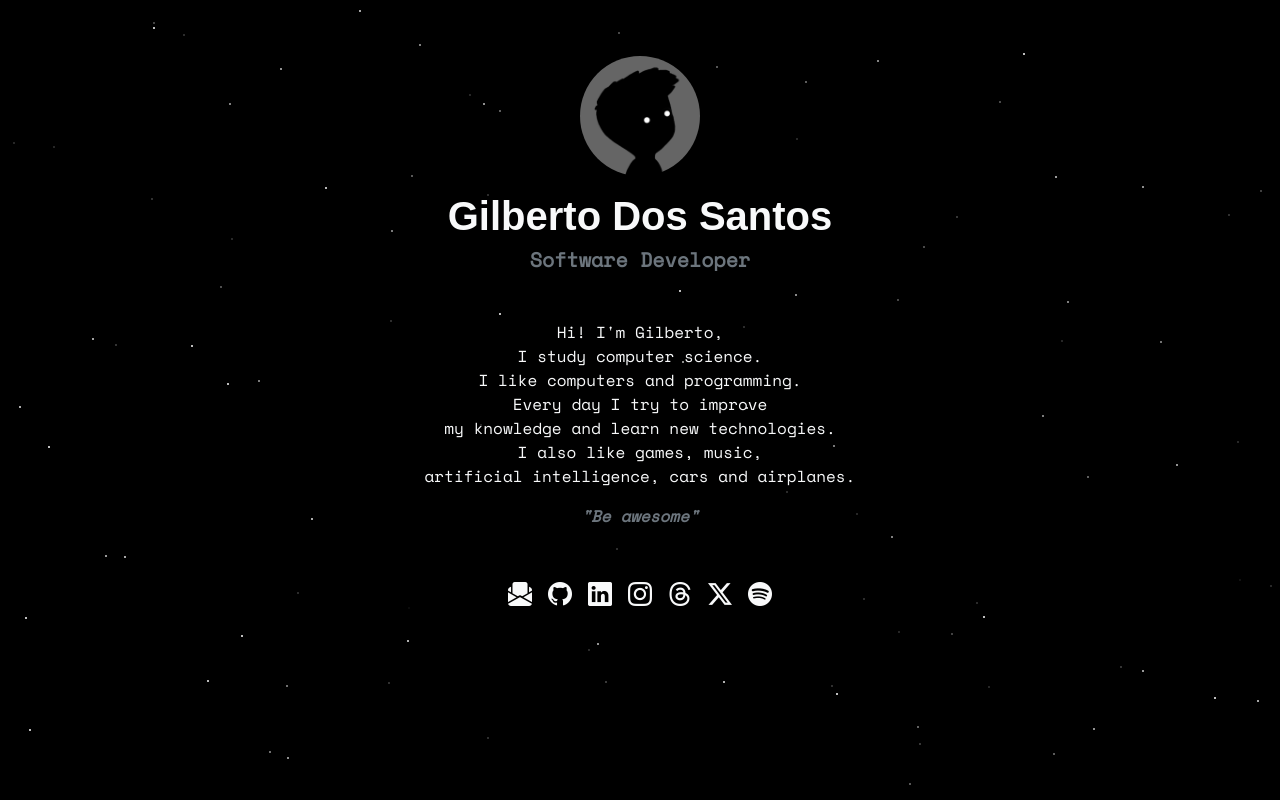
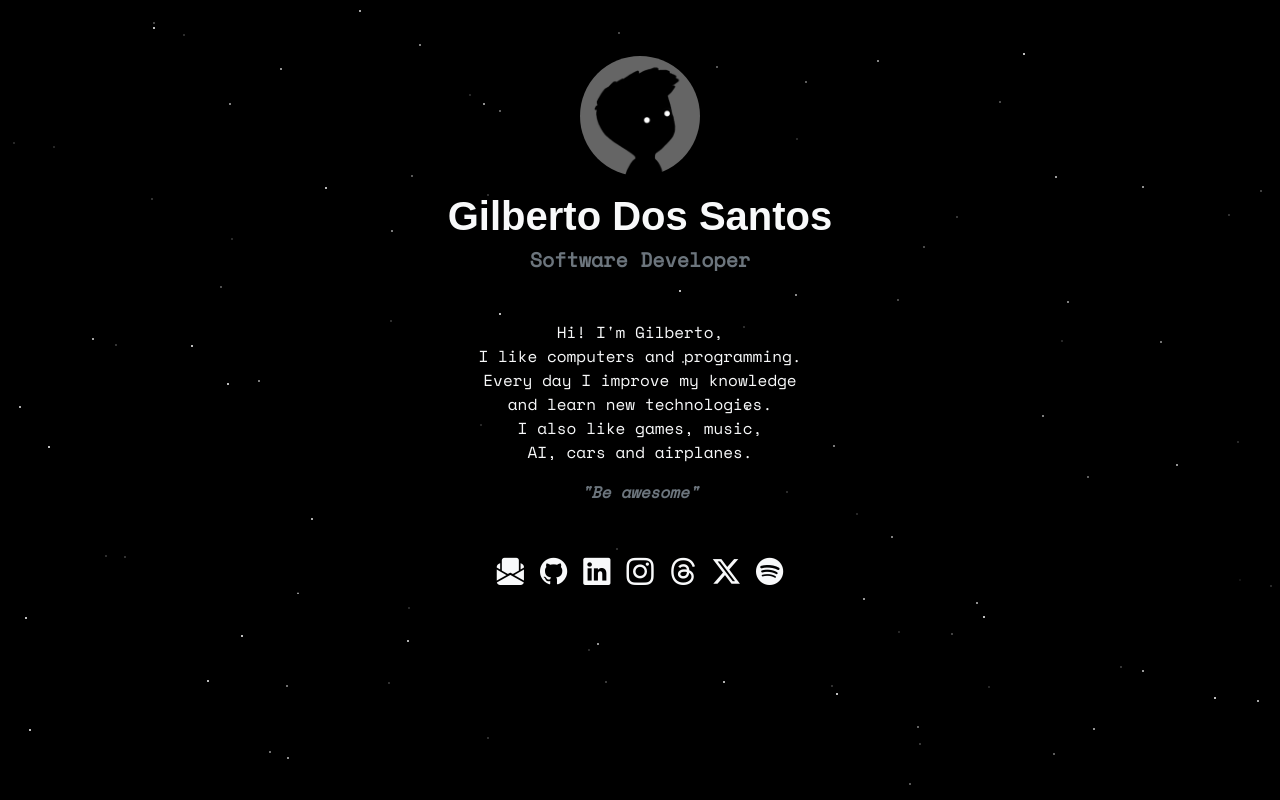
Before and after one commit to gildsant/weblinker, a plain HTML site: page index.html in a window 1280 px wide. Drawn offline with nearby package versions, Linux system fonts and the light colour scheme.

Commit message:
Linker Version 2.5

```diff
--- a/index.html
+++ b/index.html
@@ -34,10 +34,10 @@
         <!-- Title -->
         <h5 class="text-secondary m-2">Software Developer</h5>
         <!-- Text -->
-        <p class="text-light mt-5">Hi! I'm Gilberto,<br> I study computer science.<br>
-            I like computers and programming.<br>
-            Every day I try to improve<br> my knowledge and learn new technologies.<br>
-            I also like games, music,<br>artificial intelligence, cars and airplanes.</p>
+        <p class="text-light mt-5">Hi! I'm Gilberto,<br>I like computers and programming.<br>
+            Every day I improve my knowledge
+<br>and learn new technologies.<br>
+            I also like games, music,<br>AI, cars and airplanes.</p>
 
         <p class="text-secondary m-2">"Be awesome"</p>
     </div>
--- a/styles.css
+++ b/styles.css
@@ -37,7 +37,7 @@ footer {
 }
 
 footer a {
-    font-size: 1.5rem;
+    font-size: 1.7rem;
 }
 
 footer a:hover {
```
